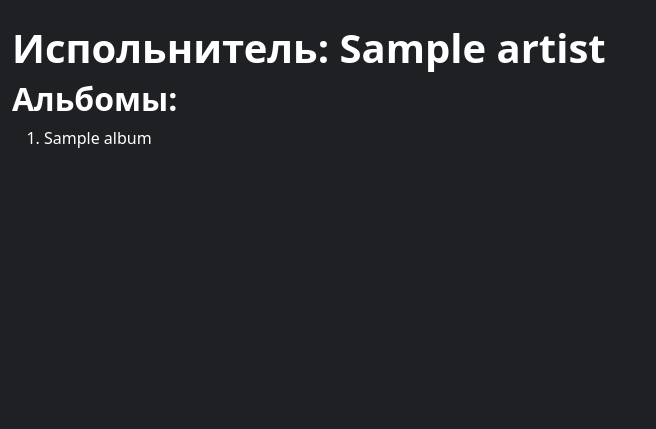
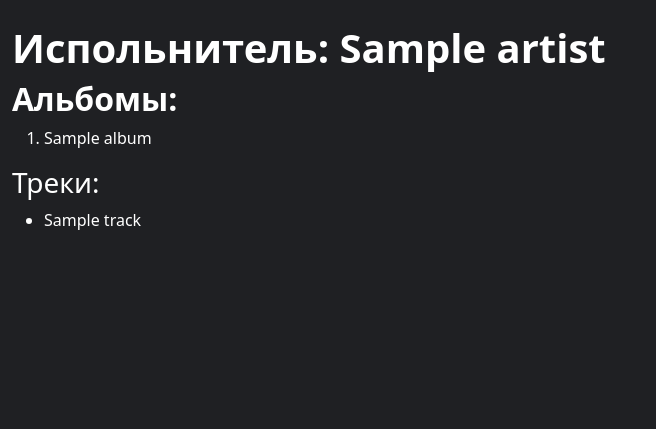
Before and after one commit to arte322m/music_library, a Django app: page /artist/1/ in a window 1280 px wide. Shown: the part 73-502 px from the top of the page, without its empty margins (0-656 px from the left). Run offline with Django 4.2, Linux system fonts and the light colour scheme; tables that the repository leaves empty hold one stand-in row (values such as "Sample post"); some libraries are stand-ins or nearby versions.

Commit message:
commit 58.11111119

```diff
--- a/kAboom/templates/kAboom/artist_detail.html
+++ b/kAboom/templates/kAboom/artist_detail.html
@@ -30,4 +30,17 @@
     {% else %}
         <p>Альбомов нет</p>
     {% endif %}
+
+    <h3>Треки:</h3>
+    <ul>
+        {% if artist_info.track_set %}
+            {% for track in artist_info.track_set.all %}
+                <li>
+                    <a href="{% url 'kAboom:track_detail' track.id %}">{{ track.name }}</a>
+                </li>
+            {% endfor %}
+        {% endif %}
+    </ul>
+
+
 {% endblock %}
```
